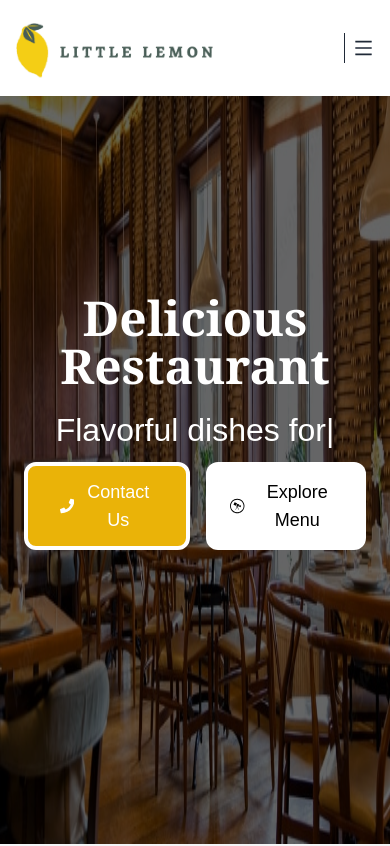
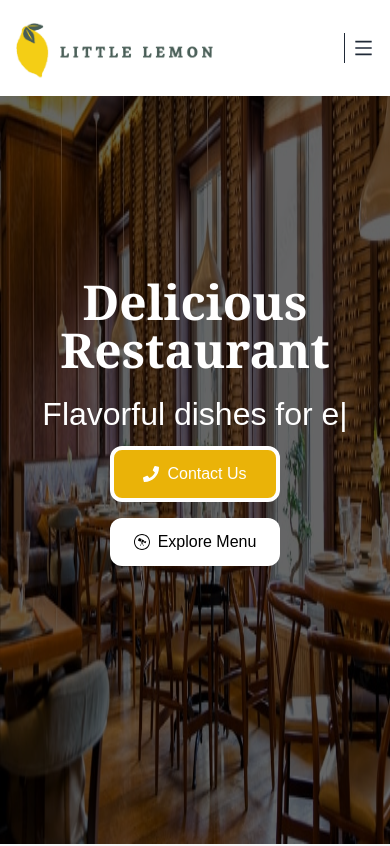
Before and after one commit to mubashir1837/Little-Lemon-Website, a Next.js app: page / in a window 390 px wide. Shown: the top 846 px of the page. Built offline with nearby package versions, Linux system fonts and the light colour scheme.

Commit message:
Initial commit

```diff
--- /dev/null
+++ b/src/app/components/Contact.jsx
@@ -0,0 +1,60 @@
+"use client"
+import React from 'react'
+import Image from 'next/image'
+import Link from 'next/link'
+import { FaFacebook, FaTwitter, FaInstagram, FaLinkedin, FaYoutube, FaWhatsapp, FaTelegram } from "react-icons/fa"
+
+const Contact = () => {
+  return (
+    <footer className='py-10 bg-gray-800 text-white'>
+      {/* Logo and Title Section */}
+      <div className="flex flex-col items-center mb-6">
+        <Image
+          src="/fav.png"
+          alt="Little Lemon Logo"
+          width={60}
+          height={60}
+        />
+        <h1 className="font-bold text-2xl uppercase text-yellow-400 mt-2">Little Lemon</h1>
+      </div>
+
+      {/* Navigation Links */}
+      <div className="flex justify-center gap-x-10 mb-6">
+        <Link href="/" className="hover:text-yellow-400">Home</Link>
+        <Link href="/about" className="hover:text-yellow-400">About</Link>
+        <Link href="/menu" className="hover:text-yellow-400">Menu</Link>
+        <Link href="/contact" className="hover:text-yellow-400">Contact</Link>
+      </div>
+
+      {/* Social Icons */}
+      <div className="flex justify-center gap-x-6 mb-6">
+
+        <Link href="#" className="hover:text-yellow-400 bg-gray-700 border border-white hover:border-yellow-300 text-xl p-2 rounded-full  text-white">
+          <FaFacebook />
+        </Link>
+        <Link href="#" className="hover:text-yellow-400 bg-gray-700 border border-white hover:border-yellow-300 text-xl p-2 rounded-full  text-white">
+          <FaTwitter />
+        </Link>
+        <Link href="#" className="hover:text-yellow-400 bg-gray-700 border border-white hover:border-yellow-300 text-xl p-2 rounded-full  text-white">
+          <FaInstagram />
+        </Link>
+        <Link href="#" className="hover:text-yellow-400 bg-gray-700 border border-white hover:border-yellow-300 text-xl p-2 rounded-full  text-white">
+          <FaYoutube />
+        </Link>
+        <Link href="#" className="hover:text-yellow-400 bg-gray-700 border border-white hover:border-yellow-300 text-xl p-2 rounded-full  text-white">
+          <FaWhatsapp />
+        </Link>
+        <Link href="#" className="hover:text-yellow-400 bg-gray-700 border border-white hover:border-yellow-300 text-xl p-2 rounded-full  text-white">
+          <FaLinkedin />
+        </Link>
+      </div>
+
+      {/* Footer Bottom Section */}
+      <div className="text-center border-t border-gray-600 pt-4">
+        <p>&copy; 2025 Little Lemon. All Rights Reserved.</p>
+      </div>
+    </footer>
+  )
+}
+
+export default Contact
--- a/src/app/components/HeroSection.jsx
+++ b/src/app/components/HeroSection.jsx
@@ -38,16 +38,23 @@ const HeroSection = () => {
           repeat={Infinity}
         />
         {/* <p className="text-lg mb-6">Experience the taste of perfection</p> */}
-        <div className="flex space-x-4 mt-2">
-          <Link href="contact" className="bg-yellow-500 text-white px-8 border-white border-4 py-3 rounded-xl text-lg flex items-center space-x-2">
+        <div className="flex flex-col sm:flex-row items-center sm:space-x-4 space-y-4 sm:space-y-0 mt-2">
+          <Link
+            href="contact"
+            className="bg-yellow-500 text-white px-6 sm:px-8 py-3 border-white border-4 rounded-xl text-center text-base sm:text-lg flex items-center justify-center space-x-2 w-full sm:w-auto"
+          >
             <FaPhone />
             <span>Contact Us</span>
           </Link>
-          <Link href="#menu" className="bg-white text-black px-6 sm:px-8 sm:py-0 py-3 rounded-xl text-lg flex items-center space-x-2">
+          <Link
+            href="#menu"
+            className="bg-white text-black px-6 sm:px-8 py-3 rounded-xl text-center text-base sm:text-lg flex items-center justify-center space-x-2 w-full sm:w-auto"
+          >
             <FaWpexplorer />
             <span>Explore Menu</span>
           </Link>
         </div>
+
       </div>
     </section>
   );
--- a/src/app/page.js
+++ b/src/app/page.js
@@ -3,6 +3,7 @@ import Navbar from "./components/Navbar";
 import HeroSection from "./components/HeroSection";
 import MenuSection from "./components/MenuSection";
 import ReservationsContent from "./components/ReservationsContent";
+import Contact from "./components/Contact";
 
 export default function Home() {
   return (
@@ -11,6 +12,7 @@ export default function Home() {
     <HeroSection/>
     <MenuSection/>
     <ReservationsContent/>
+    <Contact/>
   </div>
   );
 }
```
